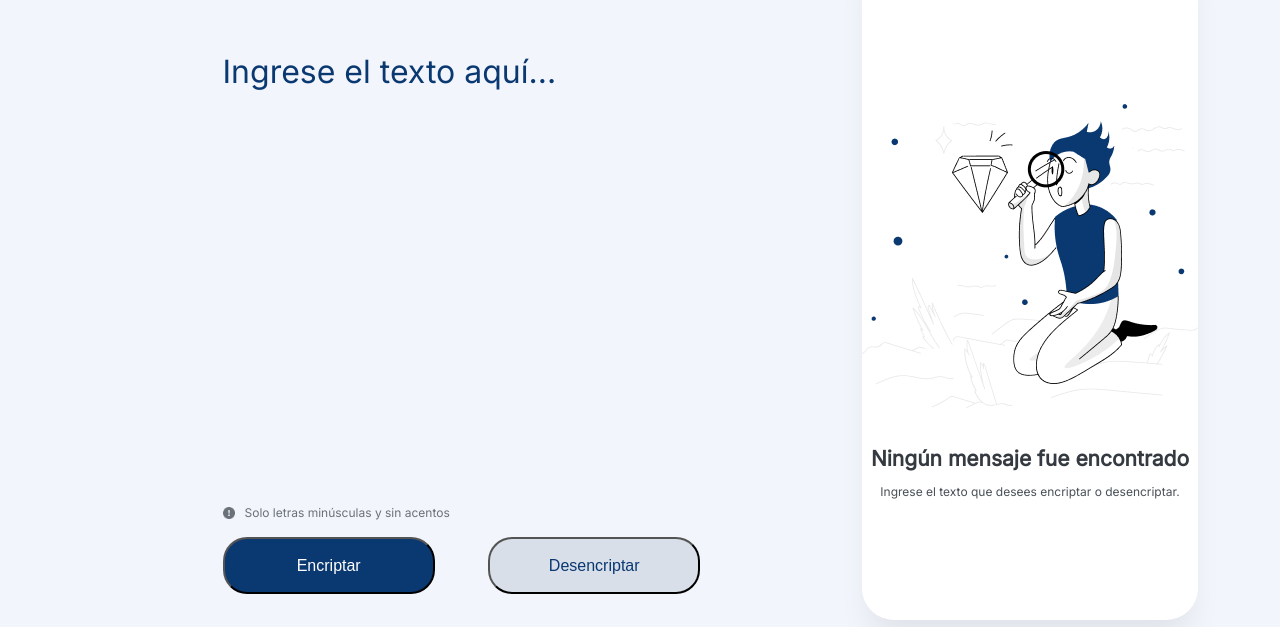
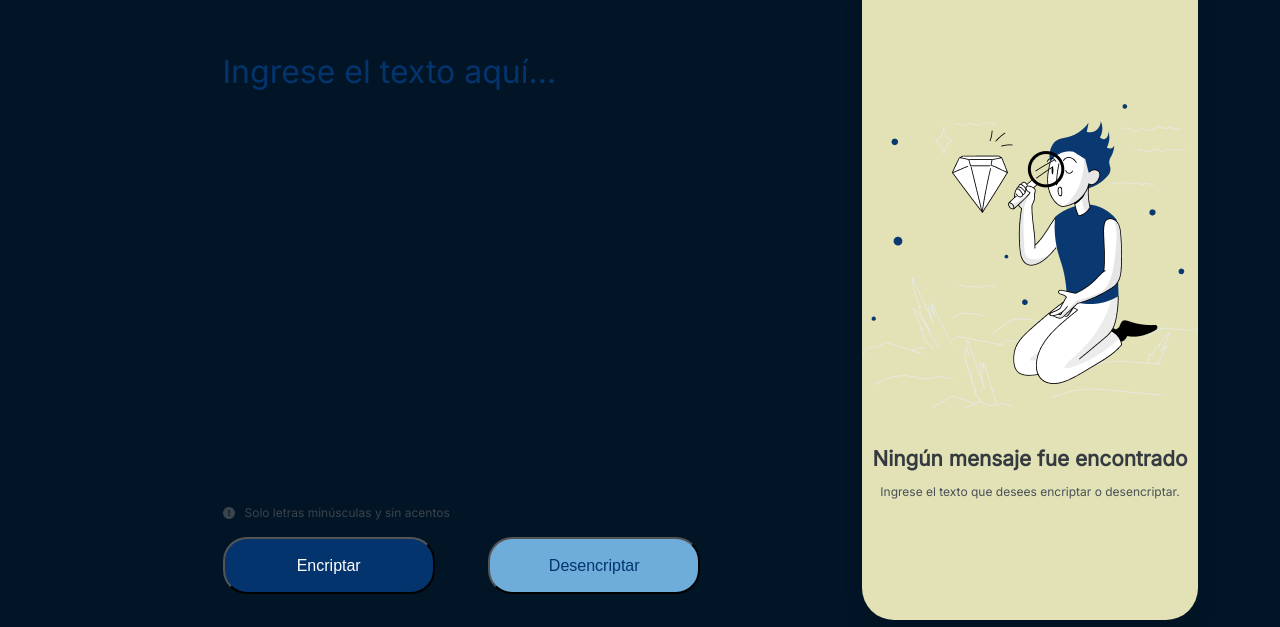
Before and after one commit to DavidRuizArias/Encriptador-de-texto, a plain HTML site: page index.html in a window 1280 px wide. Shown: the part 114-741 px from the top of the page. Drawn offline with Linux system fonts and the light colour scheme.

Commit message:
color y fuente auto style.css

```diff
--- a/style.css
+++ b/style.css
@@ -1,16 +1,31 @@
 @import url('https://fonts.googleapis.com/css?family=Poppins:200i,400&display=swap');
+
+/* Colores iniciales del proyecto:
+    --color-primario:#F3F5FC;
+    --color-secundario:#0A3871;
+    --color-terciario:#D8DFE8;
+    --color-cuaternario:#white;
+*/
+:root{
+    --color-primario:#021526;
+    --color-secundario:#03346E;
+    --color-terciario:#6EACDA;
+    --color-cuaternario:#E2E2B6;
+
+    --fuente-inter:'Inter';
+}
 
 html{
     margin: 4vh 5vw 0vh 5vw;
     padding: 0;
-    font-family: 'Inter';
+    font-family: var(--fuente-inter);
     font-style: normal;
-    color: #0A3871;
+    color: var(--color-secundario);
     line-height: 150%;
 }
 
 body{
-    background: #F3F5FC;
+    background: var(--color-primario);
 }
 
 #main-container{
@@ -62,23 +77,23 @@ body{
         border: none;
         outline: none !important;
         resize: none;
-        background: #F3F5FC;
-        color: #0A3871;
-        font-family: 'Inter';
+        background: var(--color-primario);
+        color: var(--color-secundario);
+        font-family: var(--fuente-inter);
         font-style: normal;
-        font-size: 32px;
+        font-size: 2rem;
     }
 
     ::placeholder{
         font-weight: 400;
-        font-size: 32px;
+        font-size: 2rem;
         line-height: 150%;
-        color: #0A3871;
+        color: var(--color-secundario);
     }
 
     #note{
         display: flex;
-        font-size: 12px;
+        font-size: 0.75rem;
         opacity: 0.8;
         color: #495057;
     }
@@ -110,7 +125,7 @@ body{
             width: 80%;
             height: 100%;
             border-radius: 24px;
-            background: #0A3871;
+            background: var(--color-secundario);
         }
 
         #encriptar:hover{
@@ -120,7 +135,7 @@ body{
 
         #encriptar span{
             font-weight: 400;
-            font-size: 16px;
+            font-size: 1rem;
             line-height: 19px;
             text-align: center;
             color: #FFFFFF;
@@ -131,7 +146,7 @@ body{
             width: 80%;
             height: 100%;
             border-radius: 24px;
-            background: #D8DFE8;
+            background: var(--color-terciario);
             box-sizing: border-box;
             border-radius: 24px;
         }
@@ -143,10 +158,10 @@ body{
 
         #desencriptar span{
             font-weight: 400;
-            font-size: 16px;
+            font-size: 1rem;
             line-height: 19px;
             text-align: center;
-            color: #0A3871;
+            color: var(--color-secundario);
             margin: auto;
         }
 
@@ -155,7 +170,7 @@ body{
     flex-flow: column nowrap;
     align-items: center;
     justify-content: center;
-    background: white;
+    background: var(--color-cuaternario);
     box-shadow: 0px 24px 32px -8px rgba(0, 0, 0, 0.08);
     border-radius: 32px;
     width: 43%;
@@ -164,7 +179,7 @@ body{
     #result{
         width: 80%;
         height: 95%;
-        font-size: 24px;
+        font-size: 1.5rem;
         padding: 25px;
         color: #495057;
         display: none;
@@ -181,7 +196,7 @@ body{
     #text-default1{
         margin-top: 19px;
         font-weight: 700;
-        font-size: 21px;
+        font-size: 1.3rem;
         text-align: center;
         color: #343A40;
         align-self: center;
@@ -194,7 +209,7 @@ body{
 
 
     #text-default2{
-        font-size: 12px;
+        font-size: 0.75rem;
         line-height: 150%;
         text-align: center;
         color: #495057;
@@ -215,7 +230,7 @@ body{
         width: 93%;
         height: 69%;
         margin-top: 10px;
-        background: white;
+        background: var(--color-cuaternario);
         box-sizing: border-box;
         border-radius: 24px;
     }
@@ -226,10 +241,10 @@ body{
     }
 
     #copiar span{
-        font-size: 16px;
+        font-size: 1rem;
         line-height: 19px;
         text-align: center;
-        color: #0A3871;
+        color: var(--color-secundario);
         margin: auto;
     }
 
@@ -260,8 +275,8 @@ footer li{
 
 footer a{
     text-decoration: none;
-    color: #0A3871;
-    font-size: 20px;
+    color: var(--color-secundario);
+    font-size: 1.25rem;
 }
 
 footer a:hover{
```
